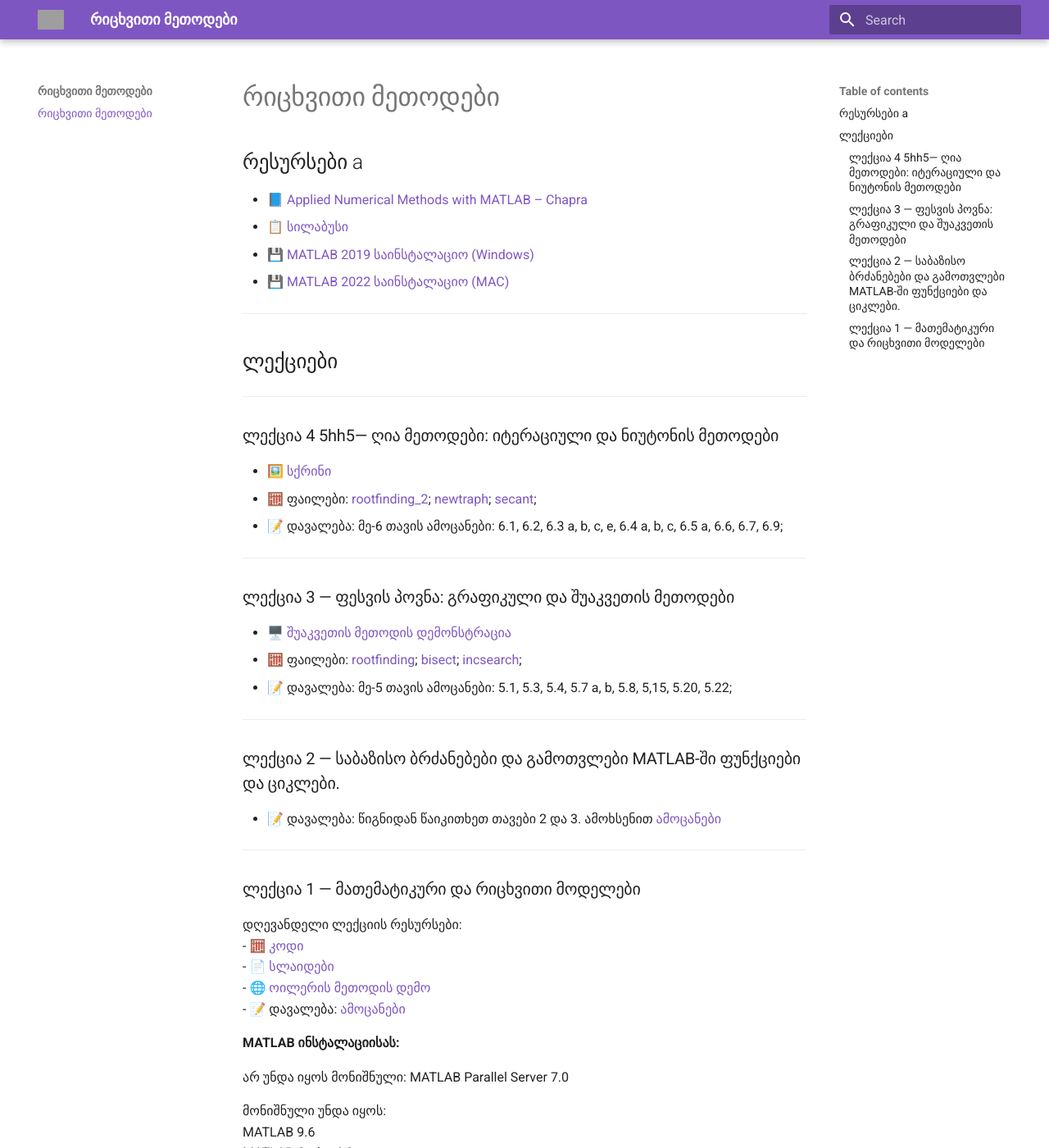
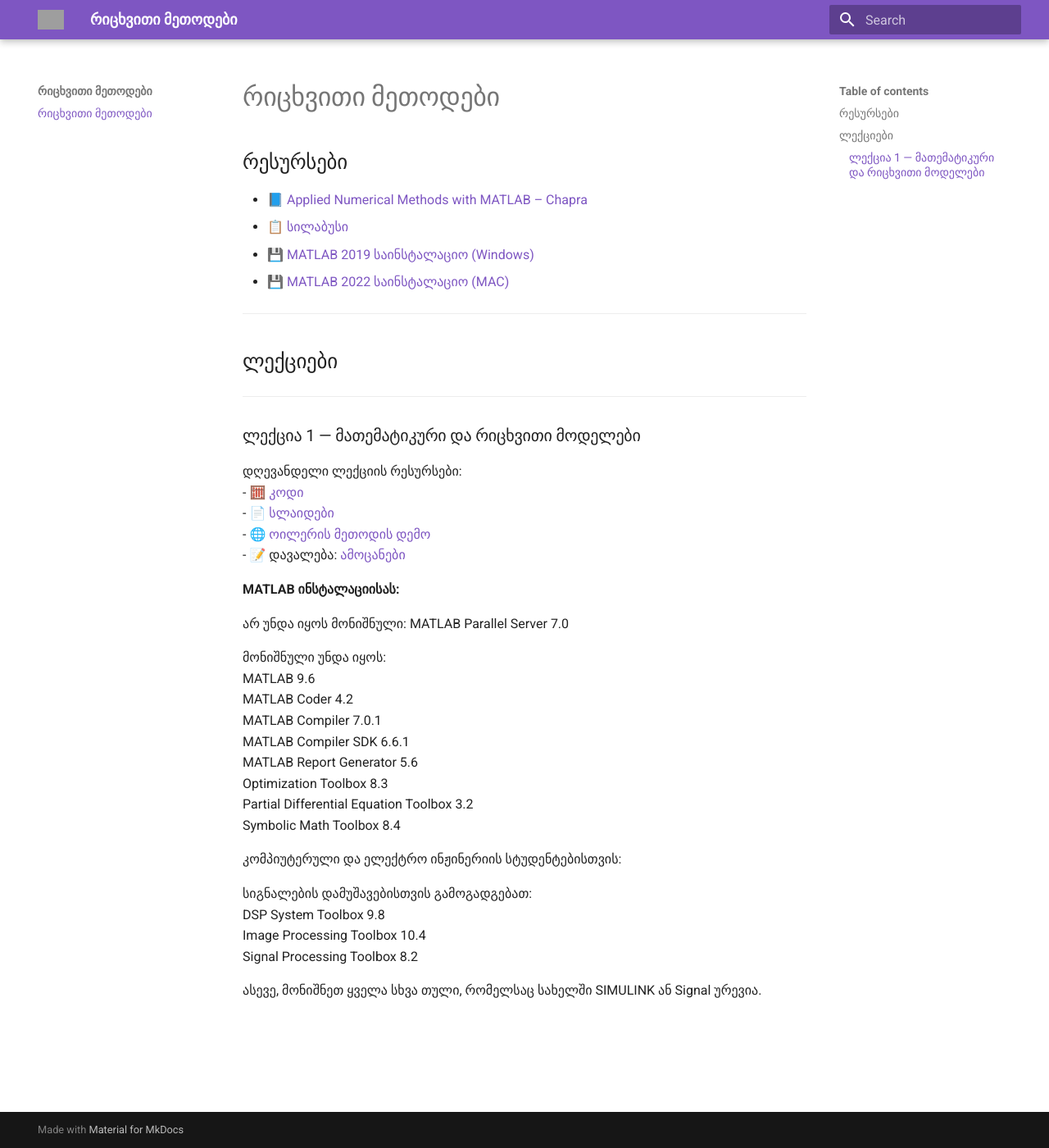
Before and after one commit to gugavar/numerical-methods-spring-2026, an MkDocs documentation site: the page built from docs/index.md, in a window 1280 px wide and 1400 px high. Shown: the whole window at 82% size. Built offline with MkDocs 1.6.1 and Material for MkDocs 9.7.7, drawn with Linux system fonts in a browser that asks for light colours; grey boxes are pictures that could not be loaded.

Commit message:
Update index.md

```diff
--- a/docs/index.md
+++ b/docs/index.md
@@ -1,6 +1,6 @@
 # რიცხვითი მეთოდები
 
-## რესურსები a
+## რესურსები
 
 - 📘 [Applied Numerical Methods with MATLAB – Chapra](https://drive.google.com/file/d/1otjKOcMXh-oYeTUCk5fCTwpa40JQrOaH/view?usp=drive_link)
 - 📋 [სილაბუსი](https://drive.google.com/file/d/1UlVwUw_qKFy70QX-SROH74QPwGdbekMu/view?usp=drive_link)
@@ -11,28 +11,7 @@
 
 ## ლექციები
 ---
-### ლექცია 4 5hh5— ღია მეთოდები: იტერაციული და ნიუტონის მეთოდები
 
-* 🖼️ [სქრინი](https://drive.google.com/file/d/1I--0Mz4gheoB0ltHw4I_wYT3QYbeeXDn/view?usp=drive_link)
-* 🧮 ფაილები: [rootfinding_2](https://drive.google.com/file/d/1VFZQO6E7tu7AWM7pBZGG6DbdtQncKOuz/view?usp=drive_link); [newtraph](https://drive.google.com/file/d/1xfkiZ-vu0uM0nzMPn525YNVLgYNxE7y-/view?usp=drive_link); [secant](https://drive.google.com/file/d/1RRvysYxtmgDaTV18z3yPtD0MV9Jh13dU/view?usp=drive_link);
-* 📝 დავალება: მე-6 თავის ამოცანები: 6.1, 6.2, 6.3 a, b, c, e, 6.4 a, b, c, 6.5 a, 6.6, 6.7, 6.9;
-
----
-
-### ლექცია 3 — ფესვის პოვნა: გრაფიკული და შუაკვეთის მეთოდები
-
-- 🖥️ [შუაკვეთის მეთოდის დემონსტრაცია](files/shuakvetis_metodi_exact_preview.html)
-- 🧮 ფაილები: [rootfinding](https://drive.google.com/file/d/1pTp3RU34JcJ6-6ayML2Du8P6kHVlTEKi/view?usp=drive_link); [bisect](https://drive.google.com/file/d/1yIs7z1FJ_bcinr18OedJDBKCoI6AcM7N/view?usp=drive_link); [incsearch](https://drive.google.com/file/d/1rEfJBAeQEAKM5YmpBms5vDYISQhfOWy9/view?usp=drive_link);
-- 📝 დავალება: მე-5 თავის ამოცანები: 5.1, 5.3, 5.4, 5.7 a, b, 5.8, 5,15, 5.20, 5.22;
-
-
----
-
-### ლექცია 2 — საბაზისო ბრძანებები და გამოთვლები MATLAB-ში ფუნქციები და ციკლები.
-
-- 📝 დავალება: წიგნიდან წაიკითხეთ თავები 2 და 3. ამოხსენით [ამოცანები](https://drive.google.com/file/d/1HDCI86xZSdvGN8-fHk4lw3qQvzKINIP0/view?usp=drive_link)
-
----
 
 ### ლექცია 1 — მათემატიკური და რიცხვითი მოდელები
 
```
